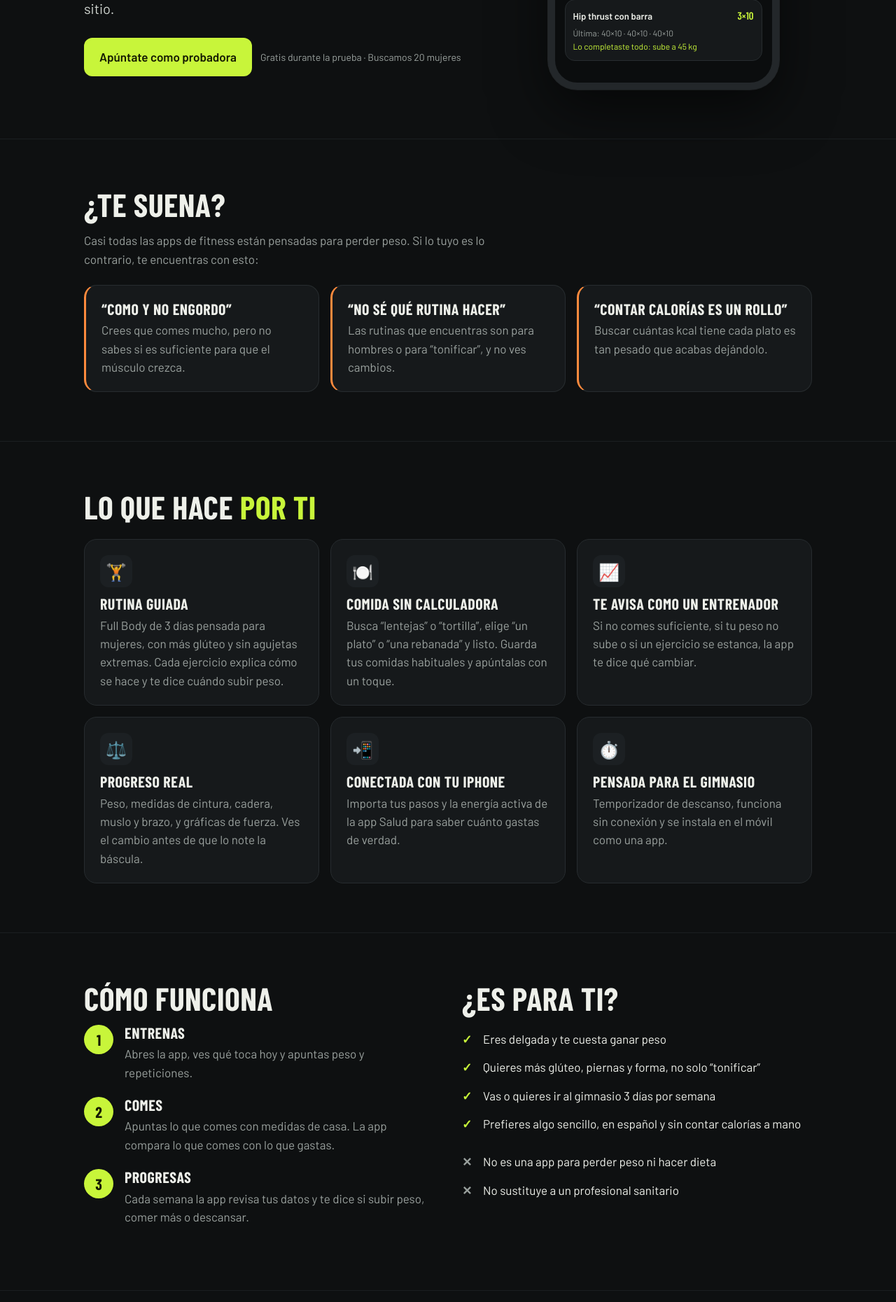
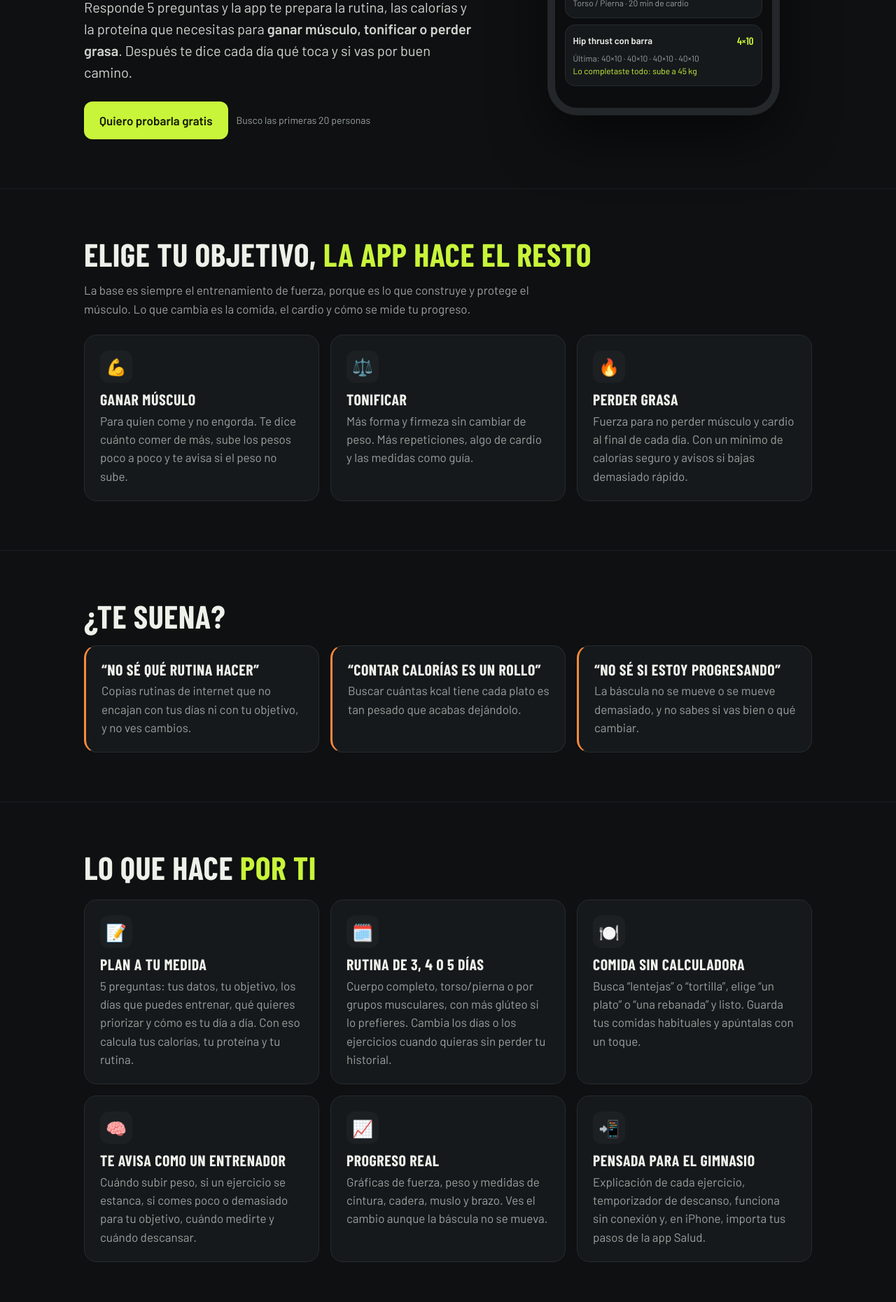
Before and after one commit to roabuigues82-eng/diario_fuerza_web, a plain HTML site: page index.html in a window 1280 px wide. Shown: the part 512-2372 px from the top of the page at 70% size. Drawn offline with nearby package versions, Linux system fonts and the light colour scheme.

Commit message:
Add files via upload

```diff
--- a/index.html
+++ b/index.html
@@ -3,10 +3,10 @@
 <head>
 <meta charset="utf-8">
 <meta name="viewport" content="width=device-width,initial-scale=1">
-<title>Diario de Fuerza · Gana músculo aunque te cueste ganar peso</title>
-<meta name="description" content="La app en español para mujeres delgadas que quieren ganar músculo: rutina guiada, comida sin contar calorías y progreso real. Apúntate como probadora.">
-<meta property="og:title" content="Diario de Fuerza · Gana músculo aunque te cueste ganar peso">
-<meta property="og:description" content="Rutina guiada, comida sin contar calorías y progreso real. Buscamos las primeras 20 probadoras.">
+<title>Diario de Fuerza · Tu rutina, tu comida y tu progreso, hechos para ti</title>
+<meta name="description" content="App en español para entrenar fuerza: responde 5 preguntas y te prepara rutina, calorías y proteína para ganar músculo, tonificar o perder grasa. Busco las primeras 20 personas para probarla gratis.">
+<meta property="og:title" content="Diario de Fuerza · Tu plan de fuerza, hecho para ti">
+<meta property="og:description" content="Ganar músculo, tonificar o perder grasa: rutina, calorías y proteína a tu medida. Pruébala gratis.">
 <meta name="theme-color" content="#0e1011">
 <link rel="preconnect" href="https://fonts.googleapis.com">
 <link href="https://fonts.googleapis.com/css2?family=Barlow:wght@400;500;600&family=Barlow+Condensed:wght@600;700&display=swap" rel="stylesheet">
@@ -100,51 +100,64 @@ footer{padding:40px 0 60px;border-top:1px solid #1b1f21;font-size:14px;color:var
 <div class="wrap">
   <nav>
     <a class="logo" href="#">Diario de <span>Fuerza</span></a>
-    <a class="btn sm" href="#apuntate">Quiero probarla</a>
+    <a class="btn sm" href="#apuntate">Probar gratis</a>
   </nav>
 
   <!-- HERO -->
   <div class="hero">
     <div>
-      <div class="tag">💪 Para mujeres delgadas que quieren ganar músculo</div>
-      <h1>Gana músculo aunque <span class="acc">te cueste ganar peso</span></h1>
-      <p class="lead">La app en español que te dice qué entrenar, cuánto comer sin contar calorías y si de verdad estás progresando. Todo en un solo sitio.</p>
+      <div class="tag">💪 App de fuerza en español · para mujeres y hombres</div>
+      <h1>Tu rutina, tu comida y tu progreso, <span class="acc">hechos para ti</span></h1>
+      <p class="lead">Responde 5 preguntas y la app te prepara la rutina, las calorías y la proteína que necesitas para <b>ganar músculo, tonificar o perder grasa</b>. Después te dice cada día qué toca y si vas por buen camino.</p>
       <div class="cta-row">
-        <a class="btn" href="#apuntate">Apúntate como probadora</a>
-        <span class="small">Gratis durante la prueba · Buscamos 20 mujeres</span>
+        <a class="btn" href="#apuntate">Quiero probarla gratis</a>
+        <span class="small">Busco las primeras 20 personas</span>
       </div>
     </div>
 
     <div class="phone" aria-label="Vista de la app en un móvil">
       <div class="ph-top"><div class="ph-title">Diario de <span class="acc">Fuerza</span></div><div class="ph-chip">Guardado</div></div>
       <div class="ph-card">
-        <div class="ph-h">Avisos de hoy</div>
-        <div class="ph-tip">🏋️ Hoy toca <b>Lunes</b>: glúteo, espalda y hombro.</div>
-        <div class="ph-tip warn">🍽️ Son las 16:30 y llevas 1.050 kcal. Te toca la merienda.</div>
-        <div class="ph-tip">📈 Tu peso casi no sube: sube a 2.550 kcal.</div>
+        <div class="ph-h">Hola, Laura 👋</div>
+        <div class="ph-tip">🏋️ Hoy toca <b>Lunes</b>: pierna A + cardio.</div>
+        <div class="ph-tip warn">🍽️ Son las 16:30 y llevas 820 kcal. Te toca la merienda.</div>
+        <div class="ph-tip">📉 Buen ritmo: −0,4 kg esta semana.</div>
       </div>
       <div class="ph-card">
-        <div class="ph-bal"><div><b>1.950</b><small>Comido</small></div><div><b>1.870</b><small>Gastado</small></div><div><b class="acc">+80</b><small>Balance</small></div></div>
-        <div class="bar"><i style="width:78%"></i></div>
+        <div class="ph-h">Tu plan</div>
+        <div class="ph-bal"><div><b>1.550</b><small>kcal/día</small></div><div><b>135 g</b><small>Proteína</small></div><div><b class="acc">4</b><small>Días</small></div></div>
+        <div class="muted" style="font-size:12px">Torso / Pierna · 20 min de cardio</div>
       </div>
       <div class="ph-card">
-        <div class="ph-ex"><b>Hip thrust con barra</b><span class="t">3×10</span></div>
-        <div class="muted" style="font-size:12px;margin-top:4px">Última: 40×10 · 40×10 · 40×10</div>
+        <div class="ph-ex"><b>Hip thrust con barra</b><span class="t">4×10</span></div>
+        <div class="muted" style="font-size:12px;margin-top:4px">Última: 40×10 · 40×10 · 40×10 · 40×10</div>
         <div class="acc" style="font-size:12px">Lo completaste todo: sube a 45 kg</div>
       </div>
     </div>
   </div>
 </div>
 
+<!-- OBJETIVOS -->
+<section>
+  <div class="wrap">
+    <h2>Elige tu objetivo, <span class="acc">la app hace el resto</span></h2>
+    <p class="muted" style="max-width:680px;margin:0 0 24px">La base es siempre el entrenamiento de fuerza, porque es lo que construye y protege el músculo. Lo que cambia es la comida, el cardio y cómo se mide tu progreso.</p>
+    <div class="grid3">
+      <div class="card"><div class="ico">💪</div><h3>Ganar músculo</h3><p class="muted" style="margin:0">Para quien come y no engorda. Te dice cuánto comer de más, sube los pesos poco a poco y te avisa si el peso no sube.</p></div>
+      <div class="card"><div class="ico">⚖️</div><h3>Tonificar</h3><p class="muted" style="margin:0">Más forma y firmeza sin cambiar de peso. Más repeticiones, algo de cardio y las medidas como guía.</p></div>
+      <div class="card"><div class="ico">🔥</div><h3>Perder grasa</h3><p class="muted" style="margin:0">Fuerza para no perder músculo y cardio al final de cada día. Con un mínimo de calorías seguro y avisos si bajas demasiado rápido.</p></div>
+    </div>
+  </div>
+</section>
+
 <!-- PROBLEMA -->
 <section>
   <div class="wrap">
     <h2>¿Te suena?</h2>
-    <p class="muted" style="max-width:640px;margin:0 0 24px">Casi todas las apps de fitness están pensadas para perder peso. Si lo tuyo es lo contrario, te encuentras con esto:</p>
-    <div class="grid3">
-      <div class="card pain"><h3>“Como y no engordo”</h3><p class="muted" style="margin:0">Crees que comes mucho, pero no sabes si es suficiente para que el músculo crezca.</p></div>
-      <div class="card pain"><h3>“No sé qué rutina hacer”</h3><p class="muted" style="margin:0">Las rutinas que encuentras son para hombres o para “tonificar”, y no ves cambios.</p></div>
+    <div class="grid3" style="margin-top:18px">
+      <div class="card pain"><h3>“No sé qué rutina hacer”</h3><p class="muted" style="margin:0">Copias rutinas de internet que no encajan con tus días ni con tu objetivo, y no ves cambios.</p></div>
       <div class="card pain"><h3>“Contar calorías es un rollo”</h3><p class="muted" style="margin:0">Buscar cuántas kcal tiene cada plato es tan pesado que acabas dejándolo.</p></div>
+      <div class="card pain"><h3>“No sé si estoy progresando”</h3><p class="muted" style="margin:0">La báscula no se mueve o se mueve demasiado, y no sabes si vas bien o qué cambiar.</p></div>
     </div>
   </div>
 </section>
@@ -154,12 +167,12 @@ footer{padding:40px 0 60px;border-top:1px solid #1b1f21;font-size:14px;color:var
   <div class="wrap">
     <h2>Lo que hace <span class="acc">por ti</span></h2>
     <div class="grid3" style="margin-top:22px">
-      <div class="card"><div class="ico">🏋️</div><h3>Rutina guiada</h3><p class="muted" style="margin:0">Full Body de 3 días pensada para mujeres, con más glúteo y sin agujetas extremas. Cada ejercicio explica cómo se hace y te dice cuándo subir peso.</p></div>
+      <div class="card"><div class="ico">📝</div><h3>Plan a tu medida</h3><p class="muted" style="margin:0">5 preguntas: tus datos, tu objetivo, los días que puedes entrenar, qué quieres priorizar y cómo es tu día a día. Con eso calcula tus calorías, tu proteína y tu rutina.</p></div>
+      <div class="card"><div class="ico">🗓️</div><h3>Rutina de 3, 4 o 5 días</h3><p class="muted" style="margin:0">Cuerpo completo, torso/pierna o por grupos musculares, con más glúteo si lo prefieres. Cambia los días o los ejercicios cuando quieras sin perder tu historial.</p></div>
       <div class="card"><div class="ico">🍽️</div><h3>Comida sin calculadora</h3><p class="muted" style="margin:0">Busca “lentejas” o “tortilla”, elige “un plato” o “una rebanada” y listo. Guarda tus comidas habituales y apúntalas con un toque.</p></div>
-      <div class="card"><div class="ico">📈</div><h3>Te avisa como un entrenador</h3><p class="muted" style="margin:0">Si no comes suficiente, si tu peso no sube o si un ejercicio se estanca, la app te dice qué cambiar.</p></div>
-      <div class="card"><div class="ico">⚖️</div><h3>Progreso real</h3><p class="muted" style="margin:0">Peso, medidas de cintura, cadera, muslo y brazo, y gráficas de fuerza. Ves el cambio antes de que lo note la báscula.</p></div>
-      <div class="card"><div class="ico">📲</div><h3>Conectada con tu iPhone</h3><p class="muted" style="margin:0">Importa tus pasos y la energía activa de la app Salud para saber cuánto gastas de verdad.</p></div>
-      <div class="card"><div class="ico">⏱️</div><h3>Pensada para el gimnasio</h3><p class="muted" style="margin:0">Temporizador de descanso, funciona sin conexión y se instala en el móvil como una app.</p></div>
+      <div class="card"><div class="ico">🧠</div><h3>Te avisa como un entrenador</h3><p class="muted" style="margin:0">Cuándo subir peso, si un ejercicio se estanca, si comes poco o demasiado para tu objetivo, cuándo medirte y cuándo descansar.</p></div>
+      <div class="card"><div class="ico">📈</div><h3>Progreso real</h3><p class="muted" style="margin:0">Gráficas de fuerza, peso y medidas de cintura, cadera, muslo y brazo. Ves el cambio aunque la báscula no se mueva.</p></div>
+      <div class="card"><div class="ico">📲</div><h3>Pensada para el gimnasio</h3><p class="muted" style="margin:0">Explicación de cada ejercicio, temporizador de descanso, funciona sin conexión y, en iPhone, importa tus pasos de la app Salud.</p></div>
     </div>
   </div>
 </section>
@@ -169,20 +182,20 @@ footer{padding:40px 0 60px;border-top:1px solid #1b1f21;font-size:14px;color:var
   <div class="wrap two">
     <div class="steps">
       <h2>Cómo funciona</h2>
-      <div class="step"><h3>Entrenas</h3><p class="muted" style="margin:0">Abres la app, ves qué toca hoy y apuntas peso y repeticiones.</p></div>
-      <div class="step"><h3>Comes</h3><p class="muted" style="margin:0">Apuntas lo que comes con medidas de casa. La app compara lo que comes con lo que gastas.</p></div>
-      <div class="step"><h3>Progresas</h3><p class="muted" style="margin:0">Cada semana la app revisa tus datos y te dice si subir peso, comer más o descansar.</p></div>
+      <div class="step"><h3>Respondes 5 preguntas</h3><p class="muted" style="margin:0">En 2 minutos tienes tu plan: calorías, proteína y rutina.</p></div>
+      <div class="step"><h3>Entrenas y apuntas</h3><p class="muted" style="margin:0">La app te dice qué toca hoy. Apuntas peso y repeticiones, y lo que comes con medidas de casa.</p></div>
+      <div class="step"><h3>La app te ajusta</h3><p class="muted" style="margin:0">Cada semana revisa tus datos y te dice si subir peso, comer más o menos, o descansar.</p></div>
     </div>
     <div>
       <h2>¿Es para ti?</h2>
       <ul class="check">
-        <li>Eres delgada y te cuesta ganar peso</li>
-        <li>Quieres más glúteo, piernas y forma, no solo “tonificar”</li>
-        <li>Vas o quieres ir al gimnasio 3 días por semana</li>
+        <li>Quieres ganar músculo, tonificar o perder grasa sin perder músculo</li>
+        <li>Puedes ir al gimnasio 3, 4 o 5 días por semana</li>
+        <li>Empiezas o llevas poco tiempo y quieres un plan claro</li>
         <li>Prefieres algo sencillo, en español y sin contar calorías a mano</li>
       </ul>
       <ul class="check cross" style="margin-top:14px">
-        <li>No es una app para perder peso ni hacer dieta</li>
+        <li>No es una dieta milagro ni promete resultados en días</li>
         <li>No sustituye a un profesional sanitario</li>
       </ul>
     </div>
@@ -193,8 +206,8 @@ footer{padding:40px 0 60px;border-top:1px solid #1b1f21;font-size:14px;color:var
 <section id="apuntate">
   <div class="wrap two">
     <div>
-      <h2>Buscamos las primeras <span class="acc">20 probadoras</span></h2>
-      <p class="muted">La app ya funciona y la uso cada día. Ahora quiero saber si te sirve a ti. Si te apuntas:</p>
+      <h2>Busco las primeras <span class="acc">20 personas</span> para probarla</h2>
+      <p class="muted">La app ya funciona y la uso cada día. Ahora quiero saber si te sirve a ti, tengas el objetivo que tengas. Si te apuntas:</p>
       <ul class="check">
         <li>La pruebas <b>gratis</b> durante un mes</li>
         <li>Me cuentas qué te sobra y qué te falta</li>
@@ -258,7 +271,7 @@ footer{padding:40px 0 60px;border-top:1px solid #1b1f21;font-size:14px;color:var
         <label class="consent"><input type="checkbox" name="consentimiento" value="Sí" required>
           <span>Acepto que se usen mis datos solo para contactarme sobre la prueba de la app, según la <a href="#privacidad">información de privacidad</a>.</span></label>
 
-        <button class="btn" type="submit" id="enviar">Quiero ser probadora</button>
+        <button class="btn" type="submit" id="enviar">Quiero probarla</button>
         <div id="msg" role="status" aria-live="polite"></div>
       </form>
     </div>
@@ -269,11 +282,13 @@ footer{padding:40px 0 60px;border-top:1px solid #1b1f21;font-size:14px;color:var
 <section>
   <div class="wrap" style="max-width:780px">
     <h2>Preguntas frecuentes</h2>
+    <details><summary>¿Es solo para mujeres?</summary><p class="muted">No. Sirve para mujeres y hombres: el cuestionario tiene en cuenta tu sexo para calcular lo que gastas, y puedes elegir si priorizar glúteo y piernas o todo el cuerpo por igual.</p></details>
+    <details><summary>¿Y si solo puedo entrenar 3 días? ¿O 5?</summary><p class="muted">La app tiene rutinas de 3, 4 y 5 días y te recomienda la que encaja con tu objetivo. Además puedes mover los días de la semana, añadir o quitar días y cambiar ejercicios.</p></details>
     <details><summary>¿Cuánto cuesta?</summary><p class="muted">Durante la prueba es gratis. Después habrá una versión de pago; tu respuesta en el formulario me ayuda a fijar un precio justo.</p></details>
     <details><summary>¿Necesito saber de nutrición o de gimnasio?</summary><p class="muted">No. La rutina explica cada ejercicio y la comida se apunta con medidas de casa: un plato, un vaso, una rebanada.</p></details>
     <details><summary>¿Funciona en Android?</summary><p class="muted">Sí, se usa desde el navegador y se puede instalar en la pantalla de inicio. La conexión con Salud por ahora es solo para iPhone.</p></details>
     <details><summary>¿Dónde se guardan mis datos de la app?</summary><p class="muted">En la versión de prueba, tus entrenos, comidas y medidas se guardan solo en tu móvil. Nadie más los ve.</p></details>
-    <details><summary>¿Sustituye a un entrenador o nutricionista?</summary><p class="muted">No. Es una herramienta de seguimiento con recomendaciones generales. Si tienes alguna condición de salud, consulta antes con un profesional.</p></details>
+    <details><summary>¿Sustituye a un entrenador o nutricionista?</summary><p class="muted">No. Es una herramienta de seguimiento con recomendaciones generales. Si tienes alguna condición de salud, consulta antes con un profesional. Por seguridad, nunca recomienda comer por debajo de un mínimo de calorías, y la opción de perder grasa no está disponible para menores de 18 años.</p></details>
   </div>
 </section>
 
@@ -282,7 +297,7 @@ footer{padding:40px 0 60px;border-top:1px solid #1b1f21;font-size:14px;color:var
     <div id="privacidad" style="max-width:780px">
       <h3 style="color:var(--text);margin-bottom:8px">Información de privacidad</h3>
       <p><b>Responsable:</b> Romina Buigues · <a href="mailto:rb@rominabuigues.es">rb@rominabuigues.es</a>.<br>
-      <b>Finalidad:</b> gestionar la lista de probadoras de Diario de Fuerza y conocer tu opinión sobre la app.<br>
+      <b>Finalidad:</b> gestionar la lista de personas que prueban Diario de Fuerza y conocer tu opinión sobre la app.<br>
       <b>Legitimación:</b> tu consentimiento, que puedes retirar cuando quieras.<br>
       <b>Conservación:</b> hasta que termine la prueba o pidas que se borren.<br>
       <b>Dónde se guardan:</b> en una hoja de cálculo privada de Google Drive (Google actúa como proveedor del servicio).<br>
@@ -318,10 +333,10 @@ form.addEventListener("submit", async e => {
     await fetch(SCRIPT_URL, { method:"POST", mode:"no-cors", body:new URLSearchParams(datos) });
     form.reset();
     show(`¡Gracias, ${nombre}! 💪 Te escribiré en los próximos días con el enlace para probar la app.`, true);
-    btn.textContent = "¡Apuntada!";
+    btn.textContent = "¡Hecho!";
   }catch(err){
     show("No se ha podido enviar. Prueba otra vez en un momento o escribe a rb@rominabuigues.es.", false);
-    btn.disabled = false; btn.textContent = "Quiero ser probadora";
+    btn.disabled = false; btn.textContent = "Quiero probarla";
   }
 });
 </script>
```
